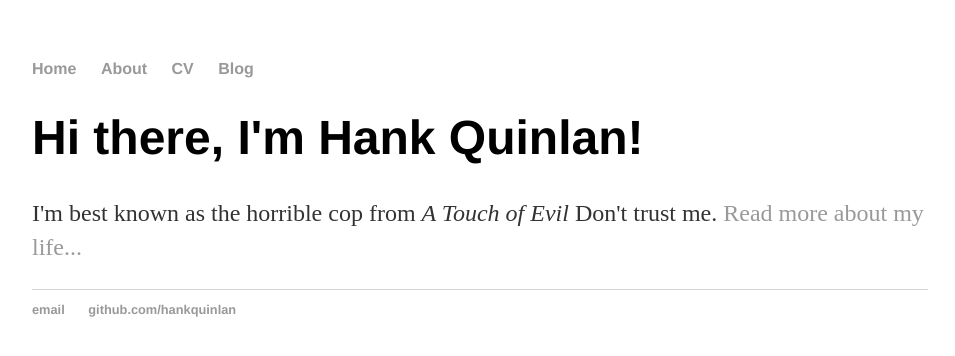
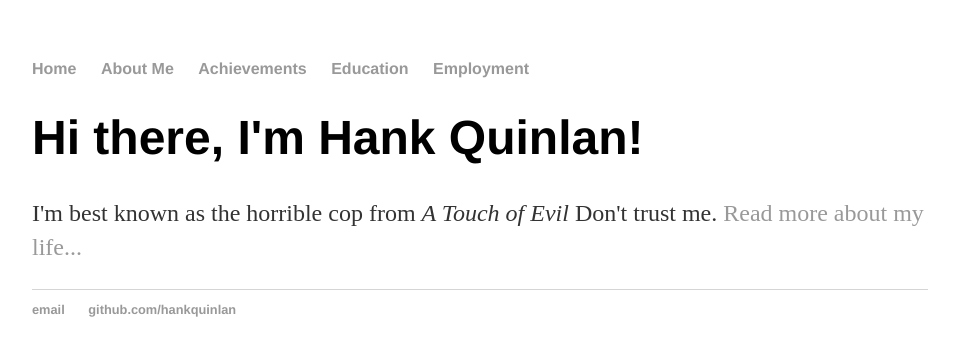
Before and after one commit to arjunrajesh1105/arjunrajesh1105.github.io, a plain HTML site: page index.html in a window 1280 px wide. Shown: the whole page, without its empty margins (160-1115 px from the left). Drawn offline with Linux system fonts and the light colour scheme.

Commit message:
Update index.html

```diff
--- a/index.html
+++ b/index.html
@@ -1,17 +1,18 @@
 <!DOCTYPE html>
 <html>
 	<head>
-		<title>Hank Quinlan, Horrible Cop</title>
-		<!-- link to main stylesheet -->
+		<title> About Me </title>
+		<!-- link to main stylesheet (delete this later) -->
 		<link rel="stylesheet" type="text/css" href="/css/main.css">
 	</head>
 	<body>
 		<nav>
     		<ul>
         		<li><a href="/">Home</a></li>
-	        	<li><a href="/about">About</a></li>
-        		<li><a href="/cv">CV</a></li>
-        		<li><a href="/blog">Blog</a></li>
+	        	<li><a href="/about me">About Me</a></li>
+        		<li><a href="/achievements">Achievements</a></li>
+        		<li><a href="/education">Education</a></li>
+			<li><a href="/employment">Employment</a></li>
     		</ul>
 		</nav>
 		<div class="container">
```
